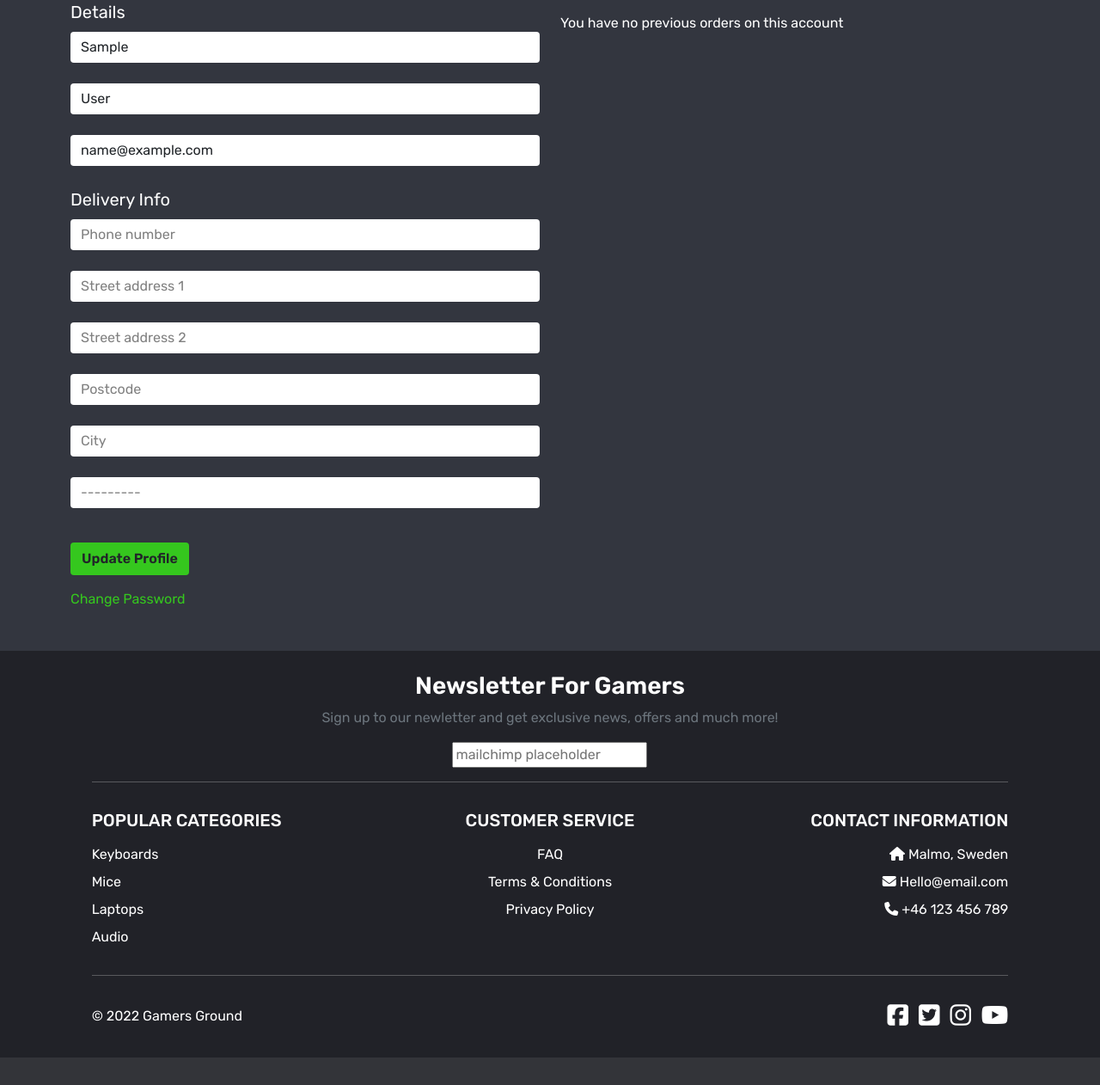
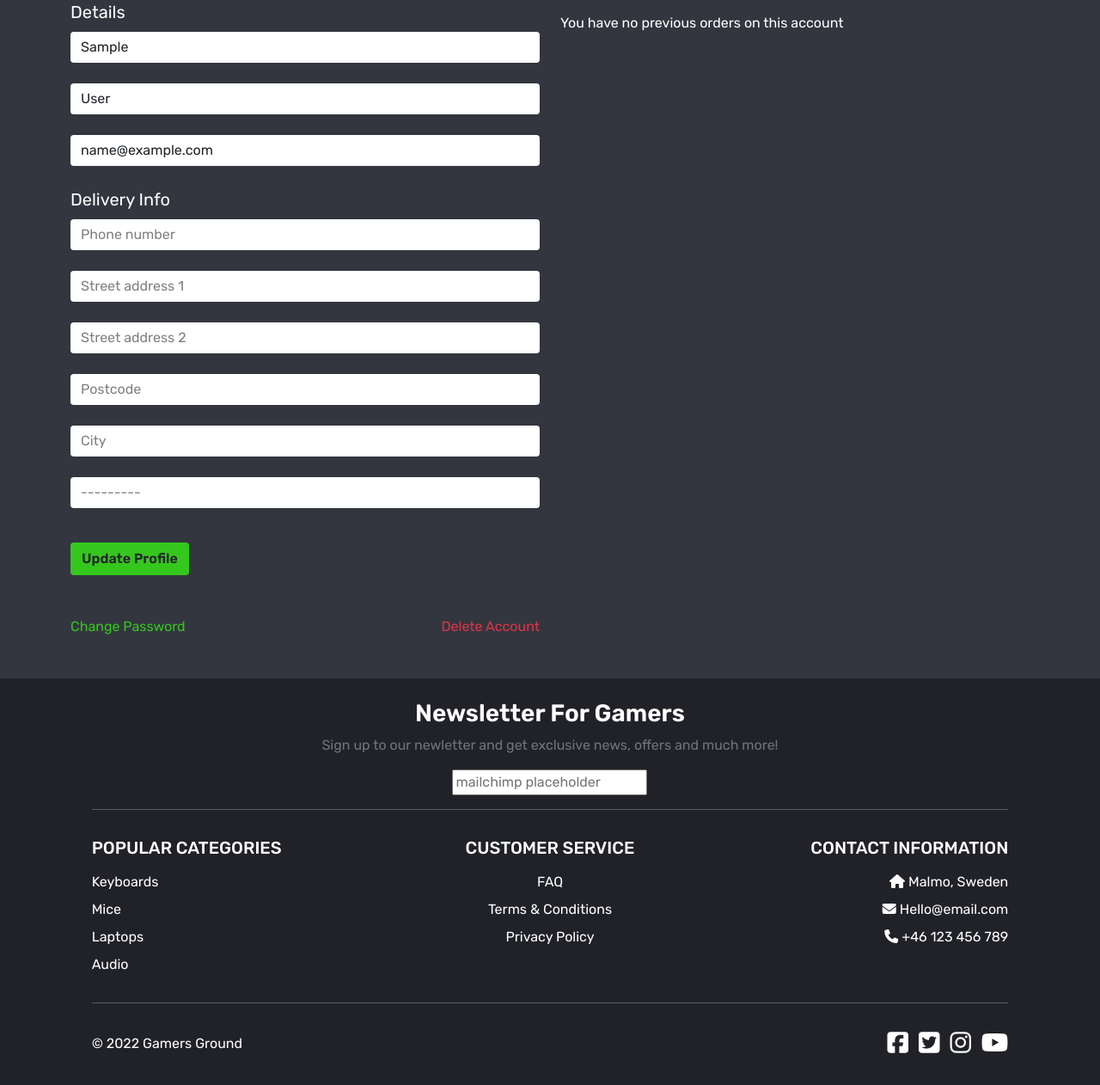
Before and after one commit to LucasBehrendt/gamers-ground, a Django app: page /profile/ in a window 1280 px wide. Shown: the part 292-1554 px from the top of the page at 86% size. Before the commit the page ends 1522 px from the top, so only its background shows below. Run offline with Django 3.2, Linux system fonts and the light colour scheme; the visitor is signed in with stand-in values (Sample User, id 1); data comes from the database, SQL or seed files in the repository; data that the repository does not hold is empty; some libraries are stand-ins or nearby versions.

Commit message:
Add delete user button & modal on profile template

```diff
--- a/profiles/templates/profiles/profile.html
+++ b/profiles/templates/profiles/profile.html
@@ -51,20 +51,36 @@
                             <button type="submit" class="btn btn-green mt-3" id="profile-submit">
                                 Update Profile
                             </button>
-                            <!-- <div class="row text-center mt-3">
-                                <div class="col-6 toast-btn mb-xs-3">
-                                    <a class="btn btn-green w-100" href="#">Delete Profile</a>
-                                </div>
-                                <div class="col-6 toast-btn">
-                                    <button type="submit" class="btn btn-green w-100" id="profile-submit">
-                                        Update Profile
-                                    </button>
-                                </div>
-                            </div> -->
                         </div>
                     </form>
-                    <div class="mt-3">
+                    <div class="d-flex justify-content-between mt-5">
                         <a href="{% url 'account_change_password' %}" class="text-link">Change Password</a>
+                        <a href="#" data-bs-toggle="modal" data-bs-target="#modal-{{ request.user.id }}" class="text-link text-danger ms-1">Delete Account</a>
+
+                        <!-- Modal for deleting user -->
+                        <div class="modal fade" id="modal-{{ request.user.id }}" tabindex="-1"
+                            aria-labelledby="delete-user-modal" aria-hidden="true">
+                            <div class="modal-dialog">
+                                <div class="modal-content bg-grey border-black">
+                                    <div class="modal-header">
+                                        <h5 class="modal-title" id="delete-user-modal">Delete Account</h5>
+                                        <button type="button" class="btn-close" data-bs-dismiss="modal" aria-label="Close"></button>
+                                    </div>
+                                    <div class="modal-body">
+                                        <p>Are you sure you want to delete your account?</p>
+                                    </div>
+                                    <div class="modal-footer">
+                                        <button type="button" class="btn btn-green" data-bs-dismiss="modal">Cancel</button>
+                                        <form action="{% url 'delete_user' request.user.id %}" method="POST"
+                                            class="d-inline">
+                                            {% csrf_token %}
+                                            <button type="submit" class="btn btn-danger">Delete</button>
+                                        </form>
+                                    </div>
+                                </div>
+                            </div>
+                        </div>
+
                     </div>
                 </div>
                 <div class="order-history col-md-6 col-12 mx-auto mt-5 mt-md-0">
```
